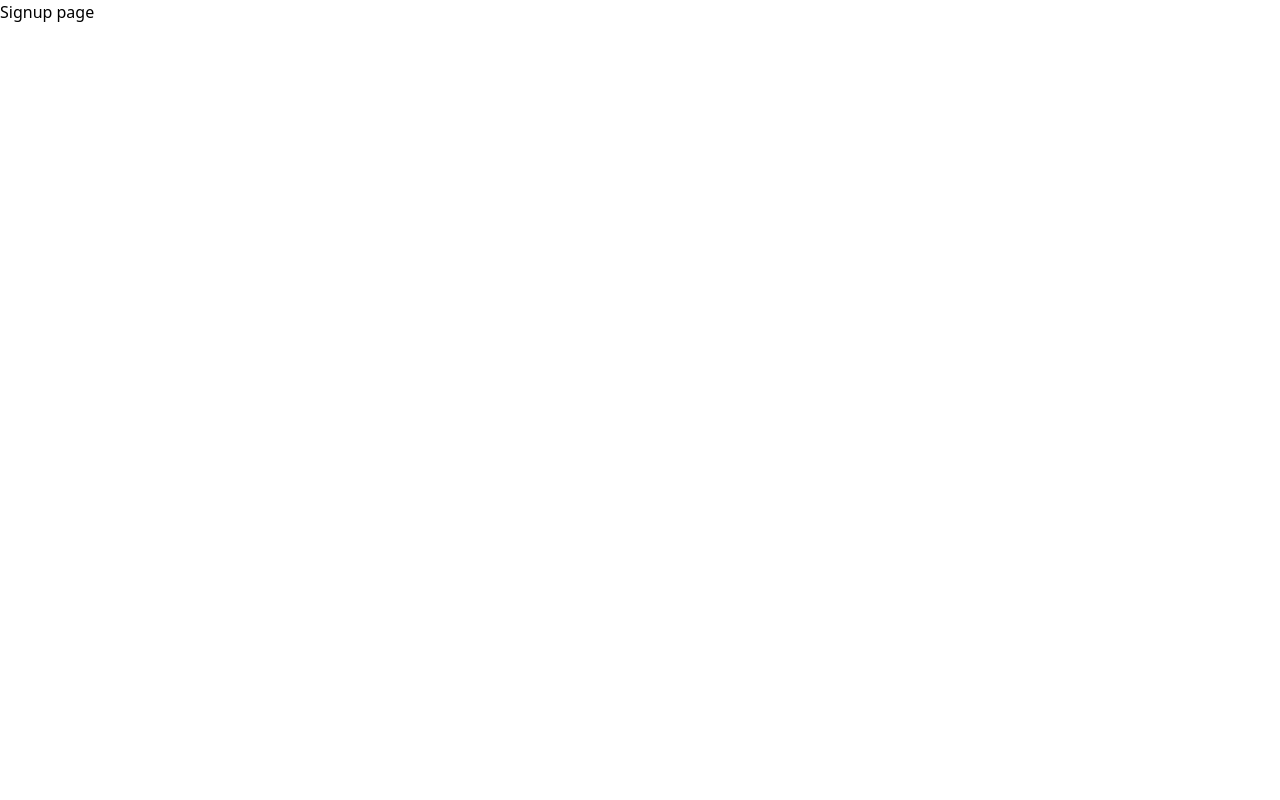
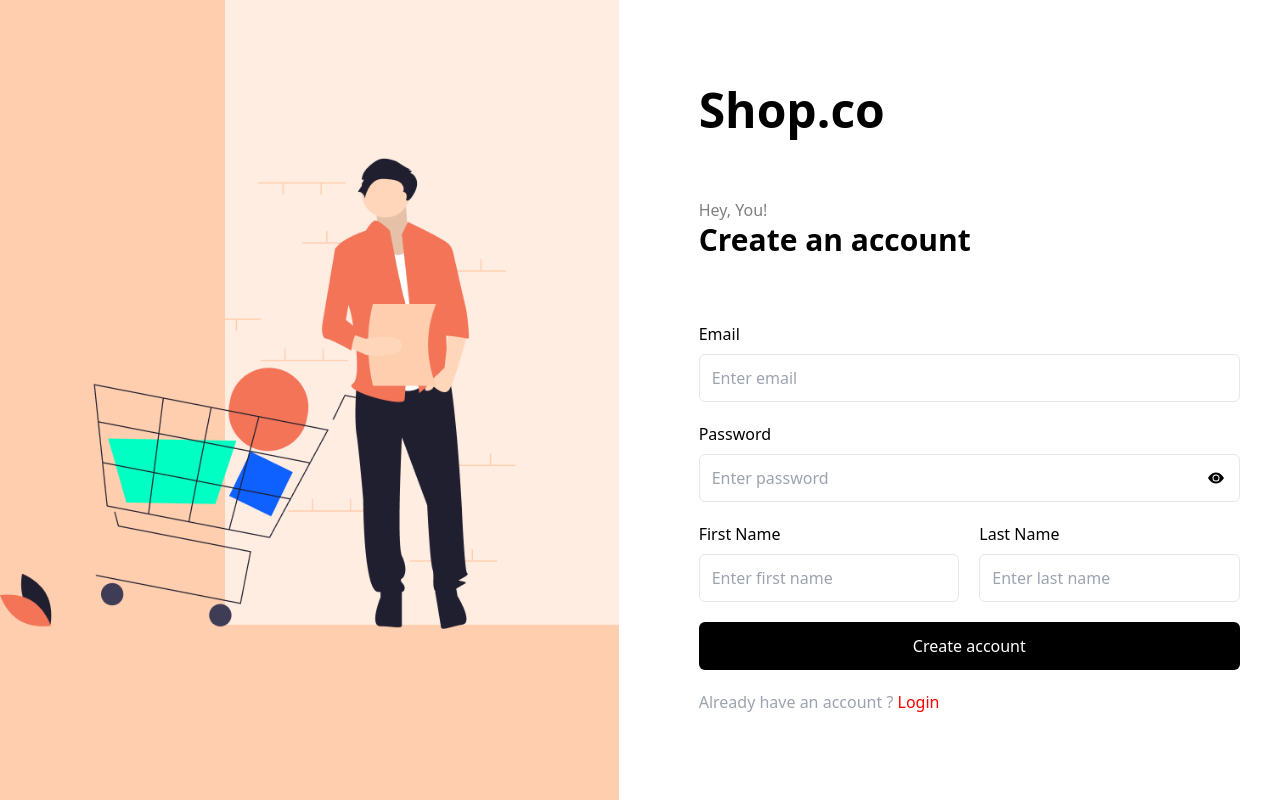
Before and after one commit to mercyharbo/iFashion, a Next.js app: page /signup in a window 1280 px wide. Built offline with nearby package versions, Linux system fonts and the light colour scheme.

Commit message:
Added fetch request for login and signup

```diff
--- a/src/app/(auth)/login/page.tsx
+++ b/src/app/(auth)/login/page.tsx
@@ -1,6 +1,6 @@
 'use client'
 
-import React from 'react'
+import React, { useState } from 'react'
 import clsx from 'clsx'
 import { Formik, Form, FormikHelpers, Field, ErrorMessage } from 'formik'
 import Image from 'next/image'
@@ -8,7 +8,7 @@ import Link from 'next/link'
 import * as Yup from 'yup'
 import { useRouter } from 'next/navigation'
 import { toast } from 'react-toastify'
-import { BsEye, BsEyeFill } from 'react-icons/bs'
+import { BsEyeFill } from 'react-icons/bs'
 import { useDispatch } from 'react-redux'
 import { AppDispatch, useAppSelector } from '@/redux/Store'
 import { setShowPassword } from '@/redux/Slice/SearchModalSlice'
@@ -32,11 +32,13 @@ interface Values {
 export default function Login() {
   const router = useRouter()
   const dispatch = useDispatch<AppDispatch>()
+  const [isSubmitting, setIsSubmitting] = useState(false)
   const showPassword = useAppSelector(
     (state) => state.searchModalReducer.modal.showPassword
   )
 
   const handleLogin = async (values: Values) => {
+    setIsSubmitting(true)
     try {
       const response = await fetch(`${process.env.BASE_URL}/user/login`, {
         method: 'POST',
@@ -49,9 +51,11 @@ export default function Login() {
       const data = await response.json()
       if (data.success === true) {
         toast.success(`You're logged in successfully...`)
+        setIsSubmitting(false)
         router.push('/')
       } else {
         toast.error(data.message)
+        setIsSubmitting(false)
       }
     } catch (error) {
       console.log(error)
@@ -89,13 +93,10 @@ export default function Login() {
             values: Values,
             { setSubmitting }: FormikHelpers<Values>
           ) => {
-            setTimeout(() => {
             handleLogin(values)
-              setSubmitting(false)
-            }, 500)
+            // setSubmitting(false)
           }}
         >
-          {({ isSubmitting }) => (
           <Form className='flex flex-col justify-start items-start gap-5 3xl:w-[70%] 2xl:w-[80%] xl:w-full lg:w-full md:w-full sm:w-full '>
             <div className='flex flex-col justify-start items-start gap-2 w-full'>
               <label htmlFor='email' className='capitalize font-medium'>
@@ -142,7 +143,7 @@ export default function Login() {
               />
             </div>
             <button
-                type='submit' // Change 'type' to 'button'
+              type='submit'
               className='bg-black py-3 w-full rounded-md text-white'
             >
               {isSubmitting ? 'Logging In...' : 'Login'}
@@ -154,7 +155,6 @@ export default function Login() {
               </Link>
             </p>
           </Form>
-          )}
         </Formik>
       </div>
       <div
--- a/src/app/(auth)/signup/page.tsx
+++ b/src/app/(auth)/signup/page.tsx
@@ -1,5 +1,230 @@
-import React from 'react'
+'use client'
+
+import React, { useState } from 'react'
+import clsx from 'clsx'
+import { Formik, Form, FormikHelpers, Field, ErrorMessage } from 'formik'
+import Image from 'next/image'
+import Link from 'next/link'
+import * as Yup from 'yup'
+import { useRouter } from 'next/navigation'
+import { toast } from 'react-toastify'
+import { BsEyeFill } from 'react-icons/bs'
+import { useDispatch } from 'react-redux'
+import { AppDispatch, useAppSelector } from '@/redux/Store'
+import { setShowPassword } from '@/redux/Slice/SearchModalSlice'
+
+const SingupSchema = Yup.object().shape({
+  email: Yup.string()
+    .email('Invalid email')
+    .matches(
+      /^[a-zA-Z0-9._%+-]+@[a-zA-Z0-9.-]+\.[a-zA-Z]{2,}$/,
+      'Invalid email'
+    )
+    .required('Email is required'),
+  password: Yup.string().required('Password is required'),
+  firstName: Yup.string()
+    .min(2, 'First name is too short')
+    .max(50, 'First name is too long')
+    .required('First name is required'),
+  lastName: Yup.string()
+    .min(2, 'Last name is too short')
+    .max(50, 'Last name is too long')
+    .required('Last name is required'),
+})
+
+interface Values {
+  email: string
+  password: string
+  firstName: string
+  lastName: string
+}
 
 export default function Signup() {
-  return <div>Signup page</div>
+  const router = useRouter()
+  const dispatch = useDispatch<AppDispatch>()
+  const [isSubmitting, setIsSubmitting] = useState(false)
+  const showPassword = useAppSelector(
+    (state) => state.searchModalReducer.modal.showPassword
+  )
+
+  const handleSignup = async (values: Values) => {
+    setIsSubmitting(true)
+    try {
+      const response = await fetch(`${process.env.BASE_URL}/user/signup`, {
+        method: 'POST',
+        headers: {
+          'Content-Type': 'application/json',
+        },
+        body: JSON.stringify(values),
+      })
+
+      const data = await response.json()
+      if (data.success === true) {
+        toast.success(`Registration successful...`)
+        setIsSubmitting(false)
+        router.push('/')
+      } else {
+        toast.error(data.message)
+        setIsSubmitting(false)
+      }
+    } catch (error) {
+      console.log(error)
+    }
+  }
+
+  return (
+    <main
+      className={clsx(
+        'flex m-auto h-screen overflow-hidden xl:flex-row-reverse xl:justify-center xl:items-center xl:px-0 md:flex-col md:justify-center md:items-center md:gap-10 sm:flex-col sm:justify-center sm:items-center sm:gap-10 sm:px-5'
+      )}
+    >
+      <div
+        className={clsx(
+          'xl:w-[50%] xl:p-10 xl:gap-16 md:gap-10 md:p-10 md:w-full sm:gap-10 sm:w-full sm:p-5 flex flex-col justify-start items-start  '
+        )}
+      >
+        <Link
+          href='/'
+          className='xl:text-5xl md:text-4xl sm:text-3xl font-bold '
+        >
+          Shop.co
+        </Link>
+        <div className=''>
+          <p className='text-[#00000080] capitalize '>Hey, you! </p>
+          <h1
+            className={clsx(
+              '3xl:text-5xl 2xl:text-5xl xl:text-3xl lg:text-2xl md:text-2xl sm:text-xl font-semibold '
+            )}
+          >
+            Create an account
+          </h1>
+        </div>
+        <Formik
+          initialValues={{
+            email: '',
+            password: '',
+            firstName: '',
+            lastName: '',
+          }}
+          validationSchema={SingupSchema}
+          onSubmit={(
+            values: Values,
+            { setSubmitting }: FormikHelpers<Values>
+          ) => {
+            handleSignup(values)
+            // setSubmitting(false)
+          }}
+        >
+          <Form className='flex flex-col justify-start items-start gap-5 3xl:w-[70%] 2xl:w-[80%] xl:w-full lg:w-full md:w-full sm:w-full '>
+            <div className='flex flex-col justify-start items-start gap-2 w-full'>
+              <label htmlFor='email' className='capitalize font-medium'>
+                email
+              </label>
+              <Field
+                id='email'
+                name='email'
+                placeholder='Enter email'
+                type='email'
+                className='border-[1px] rounded-md h-[3rem] indent-3 w-full outline-none '
+              />
+              <ErrorMessage
+                name='email'
+                component='div'
+                className='text-red-500'
+              />
+            </div>
+            <div className='flex flex-col justify-start items-start gap-2 w-full'>
+              <label htmlFor='password' className='capitalize font-medium'>
+                password
+              </label>
+              <div className='relative w-full'>
+                <Field
+                  id='password'
+                  name='password'
+                  placeholder='Enter password'
+                  type={showPassword ? 'text' : 'password'}
+                  className='border-[1px] rounded-md h-[3rem] indent-3 w-full outline-none '
+                />
+                <button
+                  type='button'
+                  onClick={() => dispatch(setShowPassword(!showPassword))}
+                  className='absolute 3xl:top-4 xl:right-4 md:top-4 md:right-3 sm:right-3 sm:top-4'
+                >
+                  {' '}
+                  <BsEyeFill />
+                </button>
+              </div>
+              <ErrorMessage
+                name='password'
+                component='div'
+                className='text-red-500'
+              />
+            </div>
+            <div className='flex justify-center items-center gap-5 w-full xl:flex-row md:flex-col sm:flex-col'>
+              <div className='flex flex-col justify-start items-start gap-2 w-full'>
+                <label htmlFor='email' className='capitalize font-medium'>
+                  first name
+                </label>
+                <Field
+                  id='firstName'
+                  name='firstName'
+                  placeholder='Enter first name'
+                  type='text'
+                  className='border-[1px] rounded-md h-[3rem] indent-3 w-full outline-none '
+                />
+                <ErrorMessage
+                  name='firstName'
+                  component='div'
+                  className='text-red-500'
+                />
+              </div>
+              <div className='flex flex-col justify-start items-start gap-2 w-full'>
+                <label htmlFor='email' className='capitalize font-medium'>
+                  last name
+                </label>
+                <Field
+                  id='lastName'
+                  name='lastName'
+                  placeholder='Enter last name'
+                  type='text'
+                  className='border-[1px] rounded-md h-[3rem] indent-3 w-full outline-none '
+                />
+                <ErrorMessage
+                  name='lastName'
+                  component='div'
+                  className='text-red-500'
+                />
+              </div>
+            </div>
+
+            <button
+              type='submit'
+              className='bg-black py-3 w-full rounded-md text-white'
+            >
+              {isSubmitting ? 'Creating account...' : 'Create account'}
+            </button>
+            <p className='text-gray-400 text-center'>
+              Already have an account ?{' '}
+              <Link href='/login' className='text-[red] font-medium '>
+                Login
+              </Link>
+            </p>
+          </Form>
+        </Formik>
+      </div>
+      <div
+        className={clsx(
+          'xl:w-[50%] xl:flex md:hidden sm:hidden flex-col justify-start items-start gap-5 bg-[#FFCEAE] w-full h-screen '
+        )}
+      >
+        <Image
+          src='/shopping.png'
+          alt='shopping cart'
+          width={1000}
+          height={1000}
+          className='object-cover'
+        />
+      </div>
+    </main>
+  )
 }
--- a/src/app/(main)/[slug]/page.tsx
+++ b/src/app/(main)/product/[slug]/page.tsx
@@ -12,7 +12,7 @@ import { CalculateAverageRating } from '@/utils/avarageRatings'
 import StarRating from '@/components/Rating'
 import Reviews from '@/components/Reviews'
 
-import ProductJSON from '@/app/(main)/[slug]/product.json'
+import ProductJSON from '@/app/(main)/product/[slug]/product.json'
 
 import plus from '@/assets/plus.png'
 import minus from '@/assets/minus.png'
```
Also changed, not shown: src/app/(main)/product/[slug]/product.json (renamed from src/app/(main)/[slug]/product.json). Lines whose indentation alone changed are shown as unchanged.
